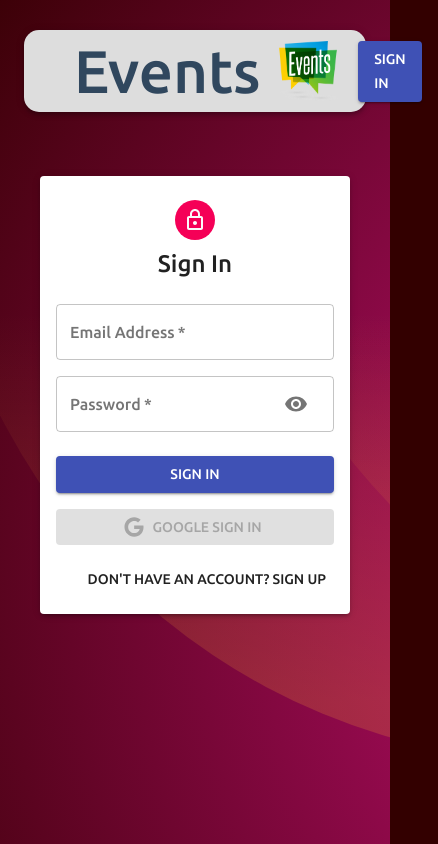
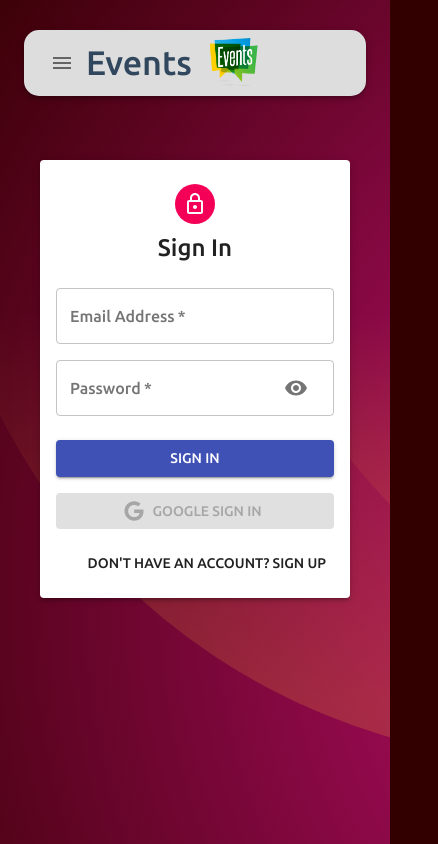
Before and after one commit to dylangit01/MERN_Project_Event_Book, a React (Create React App) app: page /auth in a window 390 px wide. Shown: the whole page, 438 px wide, since content can reach past the window. Built offline with nearby package versions, Linux system fonts and the light colour scheme.

Commit message:
added mobile screen responsiveness

```diff
--- a/src/actions/posts.js
+++ b/src/actions/posts.js
@@ -4,8 +4,7 @@ import { FETCH_ALL, CREATE, DELETE, UPDATE } from '../constants/actionTypes'
 // Action Creators
 export const getPosts = () => async(dispatch) => {
   try {
-    const {data} = await api.fetchPosts();    // Here, const response = await api.fetchPosts(), since response has
-    // data object, we destructing it directly as { data }
+    const {data} = await api.fetchPosts();    // Here, const response = await api.fetchPosts(), since response has data object, we destructing it directly as { data }
     dispatch({type: FETCH_ALL, payload: data})
   } catch (err) {
     console.log(err.message)
--- a/src/components/Auth/Auth.js
+++ b/src/components/Auth/Auth.js
@@ -22,7 +22,7 @@ const Auth = () => {
   const [ isSignup, setIsSignup ] = useState(false);
   const history = useHistory();
   const handleShowPassword = () => {
-    setShowPassword((prevShowPassword) => !prevShowPassword)
+    setShowPassword(!showPassword)
   };
 
   const [formData, setFormData] = useState(initialData);
--- a/src/components/Navbar/Navbar.js
+++ b/src/components/Navbar/Navbar.js
@@ -1,12 +1,12 @@
-import React, { useState, useEffect } from 'react';
+import React, { useEffect, useState } from 'react';
 import { useDispatch } from 'react-redux';
-import { AppBar, Typography, Toolbar, Avatar, Button } from "@material-ui/core";
+import { AppBar, Avatar, Button, IconButton, Toolbar, Typography, Drawer } from "@material-ui/core";
+import MenuIcon from '@material-ui/icons/Menu';
 import useStyles from './styles';
 import eventBook from '../../images/event.png';
 import { Link, useHistory, useLocation } from 'react-router-dom';
 import { LOGOUT } from "../../constants/actionTypes";
 import decode from 'jwt-decode';
-
 
 
 const Navbar = () => {
@@ -17,11 +17,23 @@ const Navbar = () => {
   const [ user, setUser ] = useState(JSON.parse(localStorage.getItem('profile')));
   // console.log(user);
 
+  const [ mobileView, setMobileView ] = useState(false)
+
   const logout = () => {
     dispatch({ type: LOGOUT });
     history.push('/');
     setUser(null);
   };
+
+  useEffect(() => {
+    const setResponsiveness = () => {
+      return window.innerWidth < 900
+        ? setMobileView(true)
+        : setMobileView(false);
+    };
+    setResponsiveness();
+    return window.addEventListener("resize", setResponsiveness)
+  }, []);
 
   useEffect(() => {
     const token = user?.token;
@@ -34,12 +46,63 @@ const Navbar = () => {
     // eslint-disable-next-line
   }, [ location ]);   // dependency array to avoid constant updating user data;
 
+  const DisplayMobile = () => {
+    const [ menuOpen, setMenuOpen ] = useState(false)
+    const handleMenu = () => {
+      setMenuOpen(!menuOpen)
+    }
+
+    const handleDrawerClose = () => {
+      setMenuOpen(false)
+    }
+
+    const DrawerChoices = () => {
+      if(user){
+        return(
+            <div className={classes.mobileDrawer}>
+              <Avatar className={ classes.purple } alt={ user.result.name } src={ user.result.imageUrl }>{ user.result.name.charAt(0) }</Avatar>
+              <Typography className={ classes.userName } variant='h6'>{ user.result.name }</Typography>
+              <Button variant='outlined' color='secondary' onClick={ logout }>Logout</Button>
+            </div>
+          )
+      } else return <Button style={{marginTop: '50px'}} component={ Link } to='/auth' variant='contained' color='primary'>Sign In </Button>
+    }
+
+    return (
+      <Toolbar>
+        <IconButton
+          { ...{
+            edge: "start",
+            "aria-label": "menu",
+            "aria-haspopup": "true",
+            onClick: handleMenu
+          } }
+        >
+          <MenuIcon/>
+        </IconButton>
+        <Typography component={ Link } to='/' className={ classes.heading } variant='h4' align='center'>Events</Typography>
+        <img className={ classes.image } src={ eventBook } alt="eventBook" height='50'/>
+        <Drawer
+          { ...{
+            anchor: 'left',
+            open: menuOpen,
+            onClose: handleDrawerClose,
+          } }
+        >
+          <DrawerChoices/>
+        </Drawer>
+      </Toolbar>
+    );
+  };
+
   return (
     <AppBar className={ classes.appBar } position='static'>
+      {
+        mobileView ? <DisplayMobile/> :
+          <>
             <div className={ classes.brandContainer }>
-          <Typography component={ Link } to='/' className={ classes.heading } variant='h2' align='center' >Events</Typography>
+              <Typography component={ Link } to='/' className={ classes.heading } variant='h2' align='center'>Events</Typography>
               <img className={ classes.image } src={ eventBook } alt="eventBook" height='60'/>
-
             </div>
             <Toolbar className={ classes.toolbar }>
               {
@@ -54,6 +117,8 @@ const Navbar = () => {
                 )
               }
             </Toolbar>
+          </>
+      }
     </AppBar>
   );
 };
--- a/src/components/Navbar/styles.js
+++ b/src/components/Navbar/styles.js
@@ -11,6 +11,9 @@ export default makeStyles((theme) => ({
     alignItems: 'center',
     padding: '5px 50px',
     background: '#dddddd',
+    '@media (max-width: 900px)': {
+      paddingLeft: '10px'
+    }
   },
   heading: {
     color: '#30475e',
@@ -32,7 +35,10 @@ export default makeStyles((theme) => ({
   userName: {
     display: 'flex',
     alignItems: 'center',
-    color: '#30475e'
+    color: '#30475e',
+    '@media (max-width: 900px)': {
+      paddingBottom: '15px'
+    }
   },
   brandContainer: {
     display: 'flex',
@@ -42,4 +48,11 @@ export default makeStyles((theme) => ({
     color: theme.palette.getContrastText(deepPurple[500]),
     backgroundColor: deepPurple[500],
   },
+  mobileDrawer: {
+      marginTop: '30px',
+      display: 'flex',
+      flexDirection: 'column',
+      justifyContent: 'center',
+      alignItems: 'center'
+  }
 }));
```
Also changed, not shown: 1 other file (tests, documents, lock files or other folders). Lines whose indentation alone changed are shown as unchanged.
